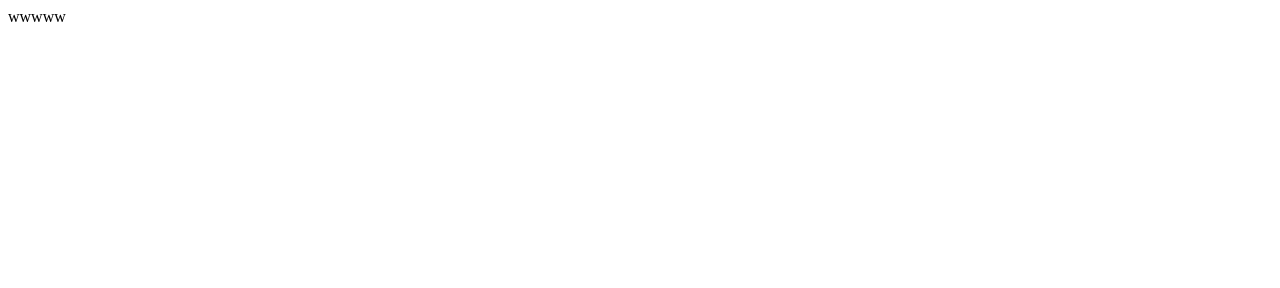
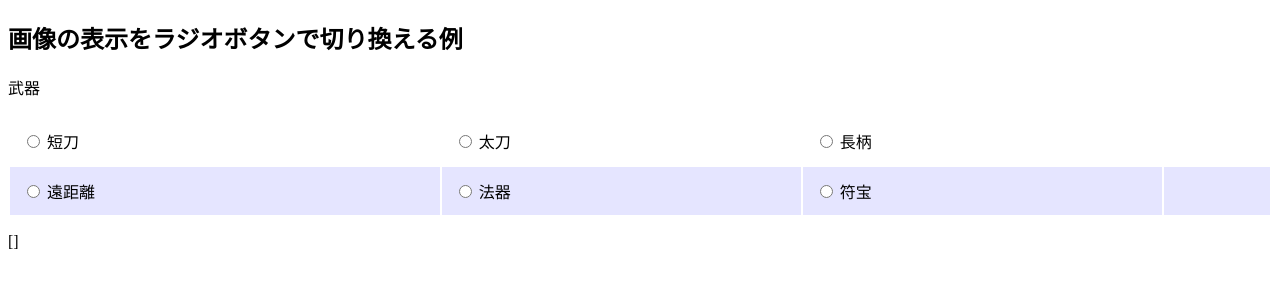
Before and after one commit to 195004/195004.github.io, a plain HTML site: page index.html in a window 1280 px wide. Drawn offline with nearby package versions, Linux system fonts and the light colour scheme.

Commit message:
Update index.html

```diff
--- a/index.html
+++ b/index.html
@@ -1 +1,83 @@
-wwwww
+
+<!DOCTYPE html>
+<html>
+	<head>
+		<meta charset="UTF-8">
+		<title>Vue.js sample</title>
+		<link rel="stylesheet" href="style.css" >
+		<script src="https://cdn.jsdelivr.net/npm/vue@2.5.17/dist/vue.js"></script>
+	</head>
+
+	<body>
+		<h2>画像の表示をラジオボタンで切り換える例</h2>
+		<div id="app">
+			<table>
+				<p>武器</p>
+				<tr v-for="line in ranking">
+					<td v-for="item in line">{{item}}
+					<label><input type="radio" value="短刀"	v-model="fileName">
+						短刀</label><br>
+					</td>
+					<td v-for="item in line">{{item}}
+					<label><input type="radio" value="太刀" v-model="fileName">
+						太刀</label><br>
+					</td>
+					<td v-for="item in line">{{item}}
+					<label><input type="radio" value="長柄" v-model="fileName">
+						長柄</label><br>
+					</td>
+				</tr>
+				<tr v-for="line in ranking">
+					<td v-for="item in line">{{item}}
+				<label><input type="radio" value="遠距離" v-model="fileName">
+					遠距離</label><br>
+				</td>
+					<td v-for="item in line">{{item}}
+				<label><input type="radio" value="法器" v-model="fileName">
+					法器</label><br>
+				</td>
+				<td v-for="item in line">{{item}}
+				<label><input type="radio" value="符宝" v-model="fileName">
+					符宝</label><br>
+					</td>
+					<td v-for="item in line">{{item}}
+
+				</td>
+				</tr>
+			</table>
+
+			<p>{{ fileName }} <p>
+
+		</div>
+
+		<script>
+			new Vue({
+				el: '#app',
+				data: {
+					ranking:[
+						[''],
+					],
+					fileName: []
+				}
+			})
+		</script>
+
+    <style>
+		table{
+			width:100%;
+			text-align: left;
+		}
+		table th {
+			padding: 12px;
+			border-bottom:
+			2px solid darkgray;
+		}
+		table td {
+			padding: 12px;
+		}
+		table tr:nth-of-type(even){
+			background-color: rgba(0, 0, 255,0.1);
+		}
+	</style>
+	</body>
+</html>
```
